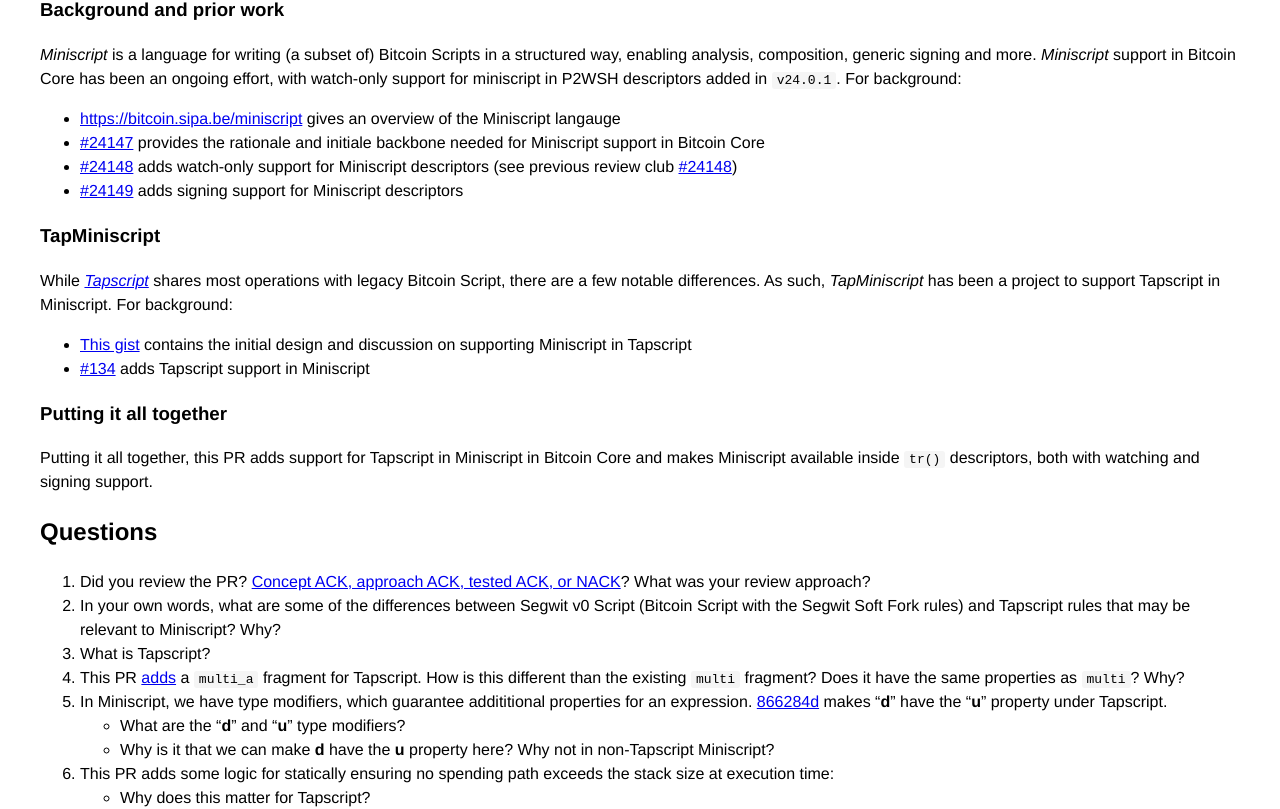
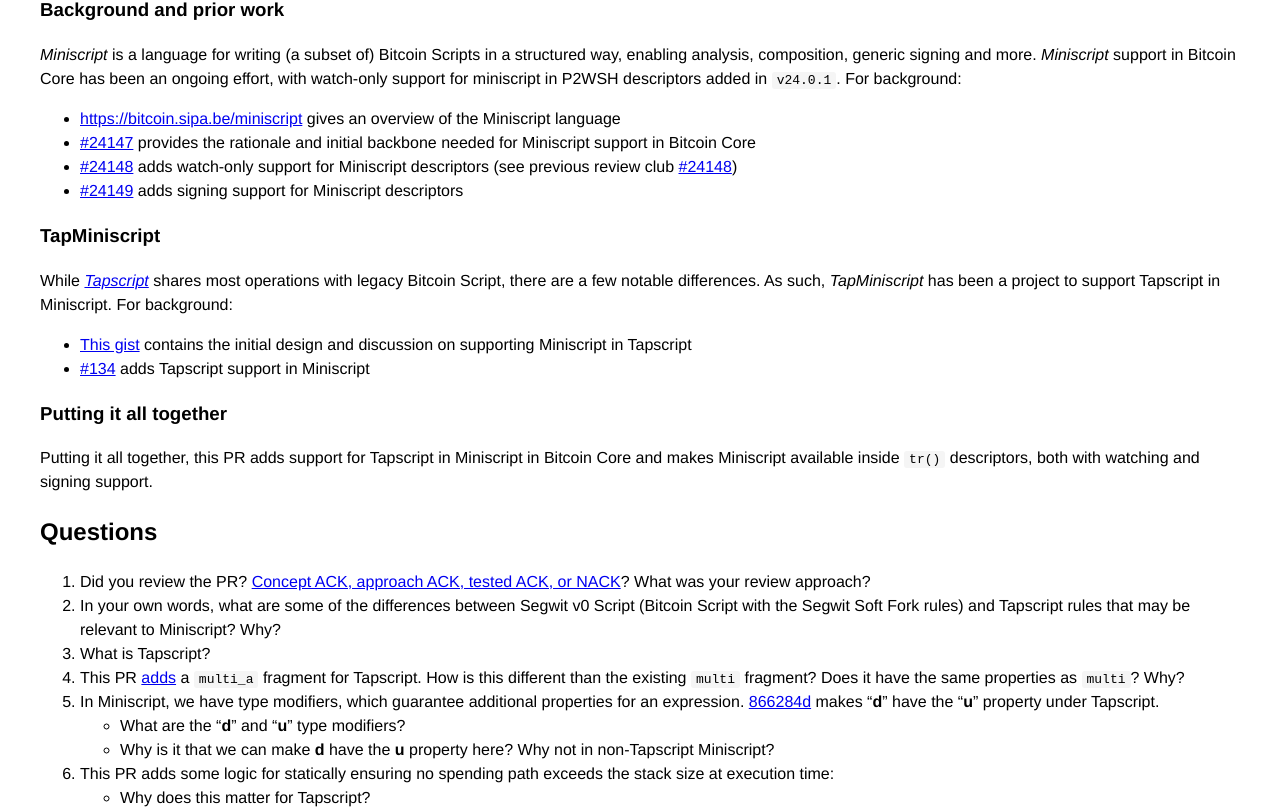
Before and after one commit to bitcoin-core-review-club/website, a Jekyll site: the page built from _posts/2023-04-05-#27255.md, in a window 1280 px wide. Shown: the part 385-1194 px from the top of the page. Built offline with Jekyll 4.4.1, drawn with Linux system fonts in a browser that asks for light colours.

Commit message:
fix typos

```diff
--- a/_posts/2023-04-05-#27255.md
+++ b/_posts/2023-04-05-#27255.md
@@ -16,8 +16,8 @@
 
 _Miniscript_ is a language for writing (a subset of) Bitcoin Scripts in a structured way, enabling analysis, composition, generic signing and more. _Miniscript_ support in Bitcoin Core has been an ongoing effort, with watch-only support for miniscript in P2WSH descriptors added in `v24.0.1`. For background:
 
-* [https://bitcoin.sipa.be/miniscript](https://bitcoin.sipa.be/miniscript) gives an overview of the Miniscript langauge
-* [#24147](https://github.com/bitcoin/bitcoin/pull/24147) provides the rationale and initiale backbone needed for Miniscript support in Bitcoin Core
+* [https://bitcoin.sipa.be/miniscript](https://bitcoin.sipa.be/miniscript) gives an overview of the Miniscript language
+* [#24147](https://github.com/bitcoin/bitcoin/pull/24147) provides the rationale and initial backbone needed for Miniscript support in Bitcoin Core
 * [#24148](https://github.com/bitcoin/bitcoin/pull/24148) adds watch-only support for Miniscript descriptors (see previous review club [#24148](/24148))
 * [#24149](https://github.com/bitcoin/bitcoin/pull/24149) adds signing support for Miniscript descriptors
 
@@ -38,7 +38,7 @@
 1. In your own words, what are some of the differences between Segwit v0 Script (Bitcoin Script with the Segwit Soft Fork rules) and Tapscript rules that may be relevant to Miniscript? Why?
 1. What is Tapscript?
 1. This PR [adds](https://github.com/bitcoin/bitcoin/pull/27255/commits/c0ba8ebbf6369b37b645165bb5cd638fc7eee67f) a `multi_a` fragment for Tapscript. How is this different than the existing `multi` fragment? Does it have the same properties as `multi`? Why?
-1. In Miniscript, we have type modifiers, which guarantee addititional properties for an expression. [866284d](https://github.com/bitcoin/bitcoin/pull/27255/commits/866284d007993551f681809d9e48175a3b0fe0c1) makes "**d**" have the "**u**" property under Tapscript.
+1. In Miniscript, we have type modifiers, which guarantee additional properties for an expression. [866284d](https://github.com/bitcoin/bitcoin/pull/27255/commits/866284d007993551f681809d9e48175a3b0fe0c1) makes "**d**" have the "**u**" property under Tapscript.
 	* What are the "**d**" and "**u**" type modifiers?
 	* Why is it that we can make **d** have the **u** property here? Why not in non-Tapscript Miniscript?
 1. This PR adds some logic for statically ensuring no spending path exceeds the stack size at execution time:
```
